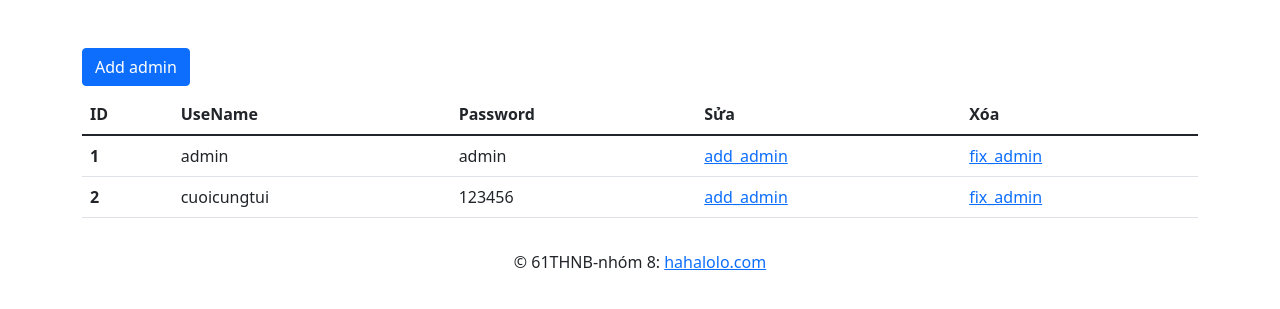
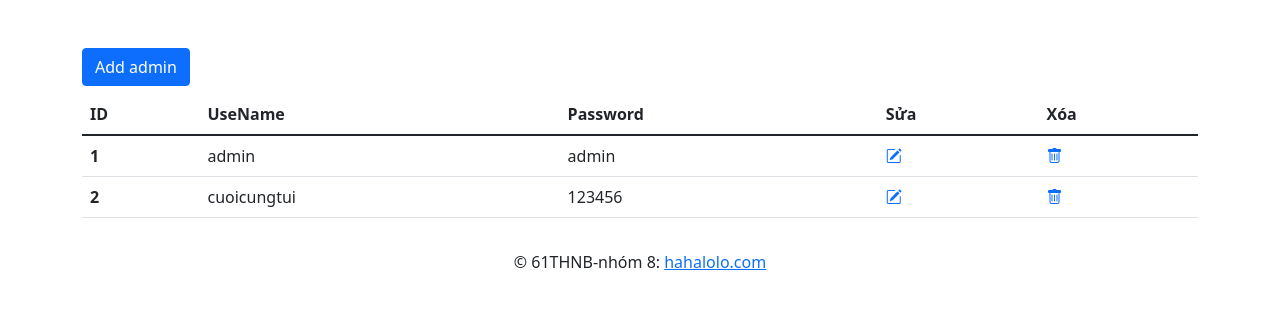
Before and after one commit to cuoicungtui/Web_Project_group_11, a PHP site: page /admin/Account_admin.php in a window 1280 px wide. Shown: the part 58-367 px from the top of the page. Run offline with PHP 8.4, Linux system fonts and the light colour scheme; a user stored in the database is signed in; data comes from the database, SQL or seed files in the repository; some libraries are stand-ins or nearby versions.

Commit message:
update web index

```diff
--- a/admin/Account_admin.php
+++ b/admin/Account_admin.php
@@ -39,8 +39,8 @@ include "header_admin.php";
                         <th scope="row"> <?php echo $row['Id'] ?> </th>
                         <td> <?php echo $row['UseName'] ?></td>
                         <td> <?php echo $row['PASSWORD'] ?></td>
-                        <td>  <a href="#" >add_admin</a></td>
-                        <td>  <a href="#" >fix_admin</a></td>
+                        <td> <a href="#"><i class="bi bi-pencil-square"></i></a></td>
+                        <td> <a href="#"><i class="bi bi-trash"></i></a></td>
                     </tr>
                 <?php
                     }
--- a/admin/header_admin.php
+++ b/admin/header_admin.php
@@ -7,6 +7,7 @@
     <meta name="viewport" content="width=device-width, initial-scale=1.0">
     <link href="https://cdn.jsdelivr.net/npm/bootstrap@5.1.3/dist/css/bootstrap.min.css" rel="stylesheet" integrity="sha384-1BmE4kWBq78iYhFldvKuhfTAU6auU8tT94WrHftjDbrCEXSU1oBoqyl2QvZ6jIW3" crossorigin="anonymous">
     <link rel="stylesheet" href="../assets/css/admin.css">
+    <link rel="stylesheet" href="https://cdn.jsdelivr.net/npm/bootstrap-icons@1.7.2/font/bootstrap-icons.css">
     <title>Document</title>
 </head>
 
--- a/admin/index.php
+++ b/admin/index.php
@@ -26,7 +26,7 @@
                     <input type="password" id="input_password" class="form_input" name="password" require placeholder="Password">
                 </div>
                 <div class="mb-4 btn_login ">
-                    <button type="submit" class="btn btn-outline-primary" name="btn-admin-login">Login</button>
+                    <input class="btn btn-primary" type="submit" value="Login" name="btn-admin-login">
                 </div>
             </div>
         </Form>
```
Also changed, not shown: index.php (renamed from index.html, +30 -0 lines), admin/delete_admin.php (added), admin/edit_admin.php (added).
